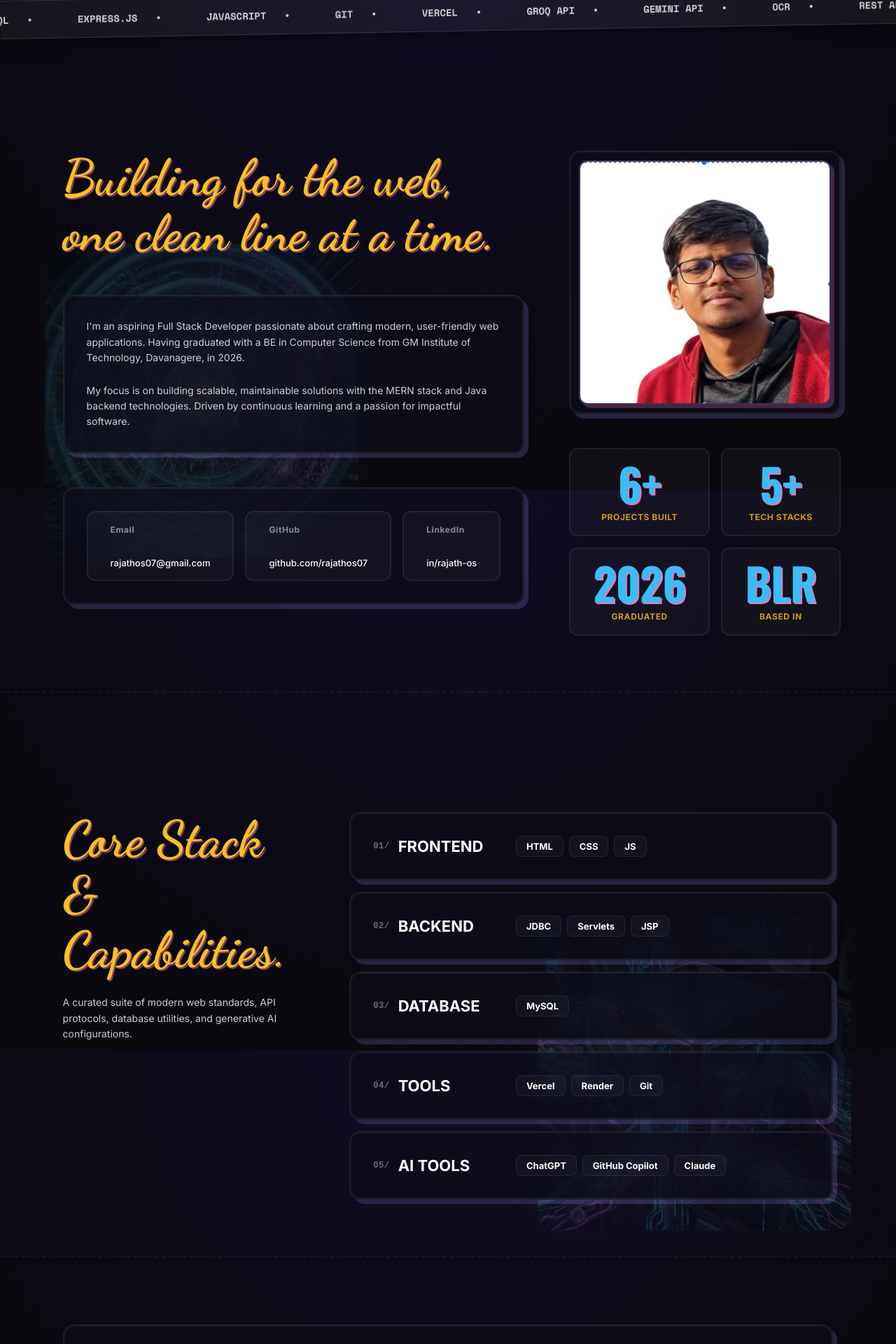
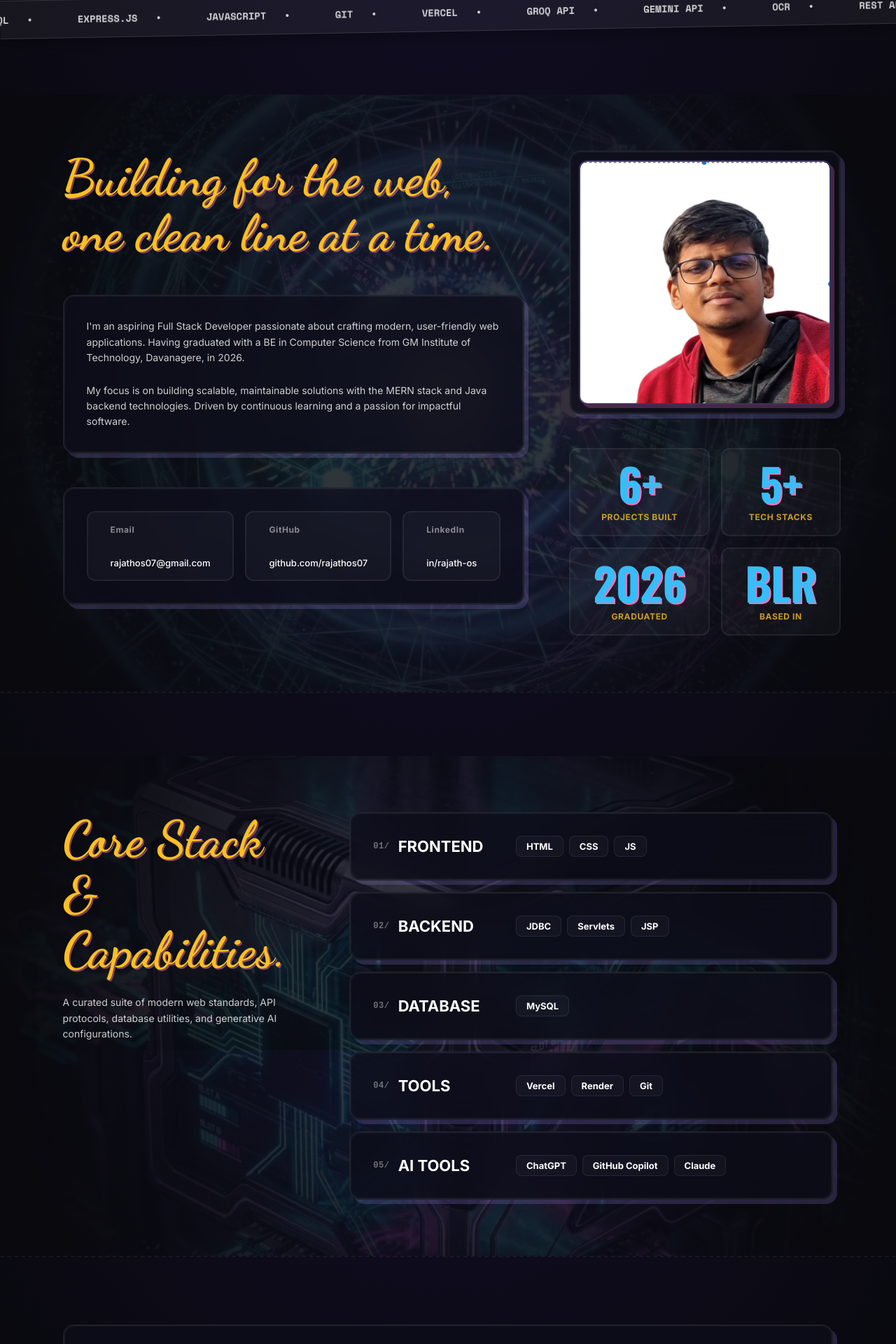
Before and after one commit to rajathos07/portfolio-2, a React (Vite) app: page / in a window 1280 px wide. Shown: the part 900-2820 px from the top of the page at 70% size. Built offline with nearby package versions, Linux system fonts and the light colour scheme.

Commit message:
Convert About and Skills section background illustrations to full viewport covers with scroll transition

```diff
--- a/src/App.jsx
+++ b/src/App.jsx
@@ -819,21 +819,55 @@ function AboutSection() {
   const smoothX = useSpring(mouseX, { stiffness: 50, damping: 20 });
   const smoothY = useSpring(mouseY, { stiffness: 50, damping: 20 });
 
+  const bgOpacity = useTransform(scrollYProgress, [0, 0.25, 0.75, 1], [0, 1, 1, 0]);
+  const bgScale = useTransform(scrollYProgress, [0, 0.25, 0.75, 1], [1.15, 1.0, 1.0, 0.9]);
+
   return (
     <section id="about" ref={aboutRef} className="sky-section" onMouseMove={handleMouseMove}>
-      <motion.img
-        key={frame}
-        src={aboutFrames[frame]}
-        className="glass-visual-wrap glass-visual-panel"
-        alt="Network Sphere Sequence"
+      {/* Background Scroll-Driven Animation (Full Cover) */}
+      <div
         style={{
-          x: smoothX,
-          y: smoothY,
-          opacity: 0.18,
-          mixBlendMode: "screen",
-          borderRadius: "24px"
+          position: "absolute",
+          inset: 0,
+          overflow: "hidden",
+          pointerEvents: "none",
+          zIndex: 0
         }}
-      />
+      >
+        <motion.div
+          style={{
+            width: "100%",
+            height: "100%",
+            scale: bgScale,
+            opacity: bgOpacity,
+            x: smoothX,
+            y: smoothY
+          }}
+        >
+          <img
+            key={frame}
+            src={aboutFrames[frame]}
+            alt="Network assembly background"
+            style={{
+              width: "100%",
+              height: "100%",
+              objectFit: "cover",
+              opacity: 0.22,
+              mixBlendMode: "screen"
+            }}
+          />
+        </motion.div>
+
+        {/* Soft radial overlay to blend the background edges smoothly */}
+        <div
+          style={{
+            position: "absolute",
+            inset: 0,
+            background: "radial-gradient(circle at center, rgba(9, 9, 14, 0.15) 30%, var(--color-sky-canvas) 90%)",
+            pointerEvents: "none"
+          }}
+        />
+      </div>
 
       <div style={{
         position: "relative",
@@ -974,21 +1008,55 @@ function SkillsSection() {
   const smoothX = useSpring(mouseX, { stiffness: 50, damping: 20 });
   const smoothY = useSpring(mouseY, { stiffness: 50, damping: 20 });
 
+  const bgOpacity = useTransform(scrollYProgress, [0, 0.25, 0.75, 1], [0, 1, 1, 0]);
+  const bgScale = useTransform(scrollYProgress, [0, 0.25, 0.75, 1], [1.15, 1.0, 1.0, 0.9]);
+
   return (
     <section id="skills" ref={skillsRef} className="sky-section" onMouseMove={handleMouseMove}>
-      <motion.img
-        key={frame}
-        src={skillsFrames[frame]}
-        className="glass-visual-wrap glass-visual-ribbon"
-        alt="Database Server sequence"
+      {/* Background Scroll-Driven Animation (Full Cover) */}
+      <div
         style={{
-          x: smoothX,
-          y: smoothY,
-          opacity: 0.18,
-          mixBlendMode: "screen",
-          borderRadius: "24px"
+          position: "absolute",
+          inset: 0,
+          overflow: "hidden",
+          pointerEvents: "none",
+          zIndex: 0
         }}
-      />
+      >
+        <motion.div
+          style={{
+            width: "100%",
+            height: "100%",
+            scale: bgScale,
+            opacity: bgOpacity,
+            x: smoothX,
+            y: smoothY
+          }}
+        >
+          <img
+            key={frame}
+            src={skillsFrames[frame]}
+            alt="Skills database background"
+            style={{
+              width: "100%",
+              height: "100%",
+              objectFit: "cover",
+              opacity: 0.22,
+              mixBlendMode: "screen"
+            }}
+          />
+        </motion.div>
+
+        {/* Soft radial overlay to blend the background edges smoothly */}
+        <div
+          style={{
+            position: "absolute",
+            inset: 0,
+            background: "radial-gradient(circle at center, rgba(9, 9, 14, 0.15) 30%, var(--color-sky-canvas) 90%)",
+            pointerEvents: "none"
+          }}
+        />
+      </div>
 
       <div style={{
         position: "relative",
```
